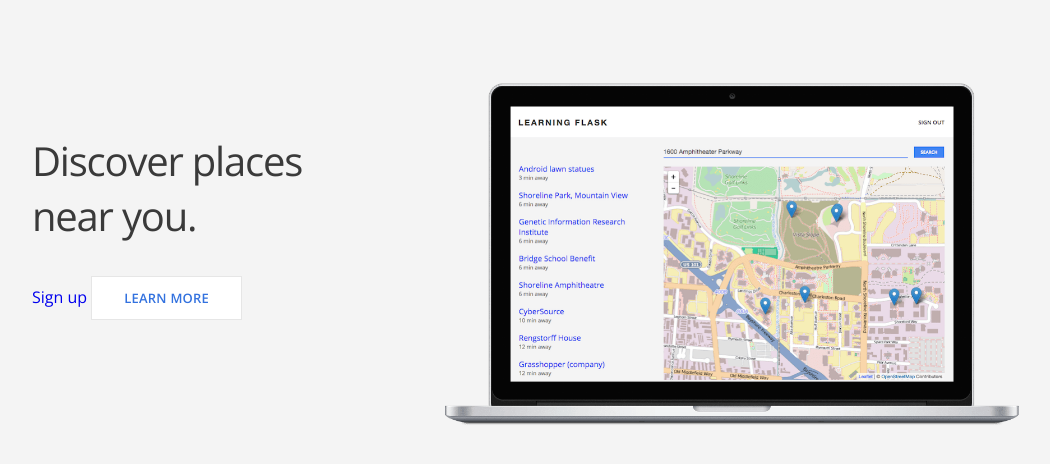
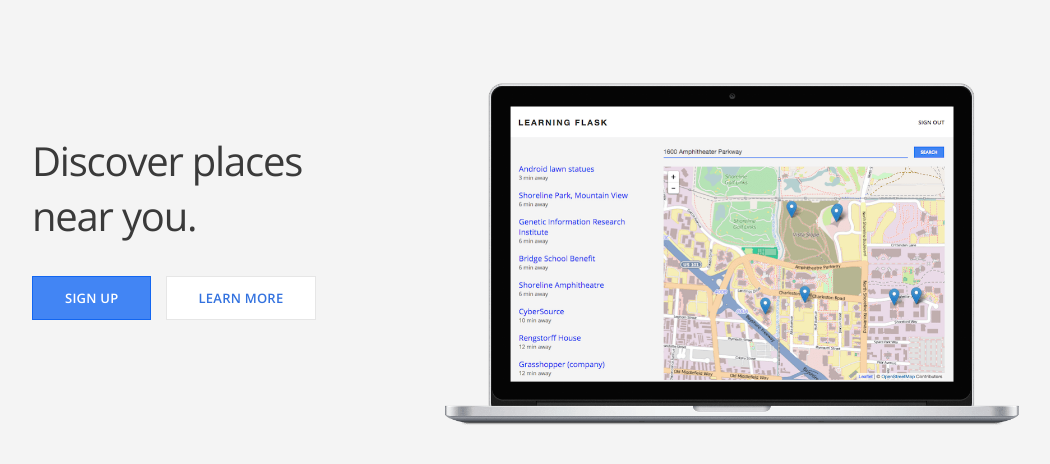
Before and after one commit to fdupont-redhat/learning-flask, a Flask app: page / in a window 1280 px wide. Shown: the part 50-514 px from the top of the page, without its empty margins (108-1158 px from the left). Run offline with Flask 2, Linux system fonts and the light colour scheme.

Commit message:
Fix button in index

```diff
--- a/templates/index.html
+++ b/templates/index.html
@@ -5,7 +5,7 @@
 			<div class="container">
 				<div class="section-content">
 					<h2>Discover places near you.</h2>
-					<a href="#" class="bt-primary">Sign up</a>
+					<a href="#" class="btn-primary">Sign up</a>
 					<a href="{{ url_for('about') }}" class="btn-secondary">Learn more</a>
 				</div>
 
```
